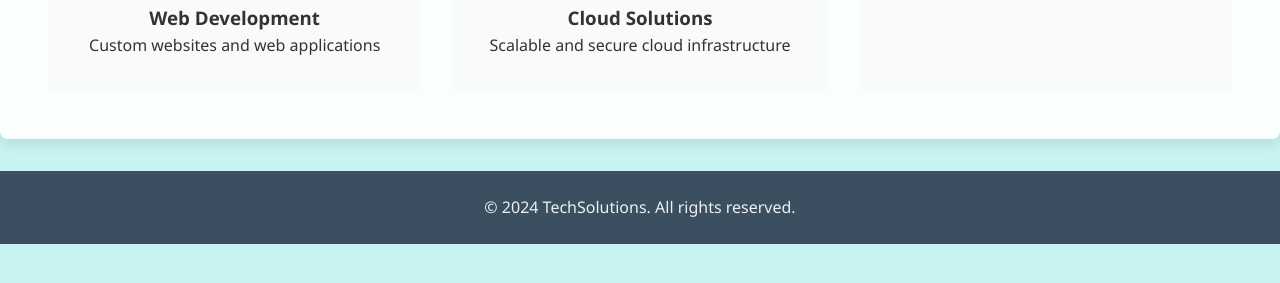
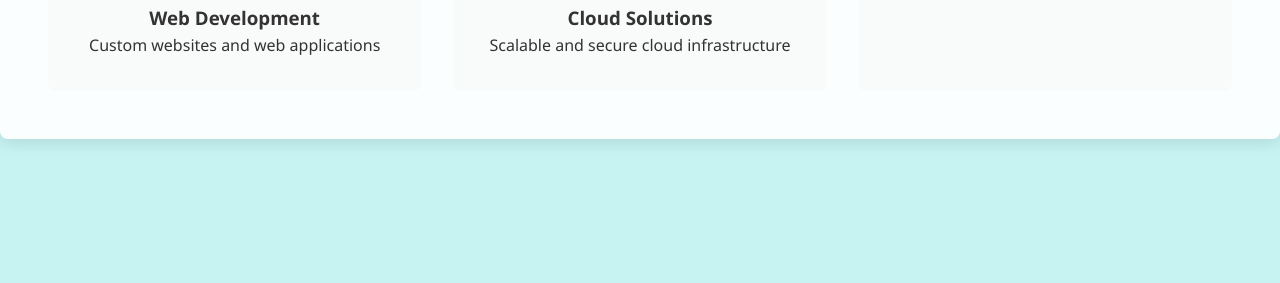
Before and after one commit to iarelameda/iarelameda.github.io, a plain HTML site: page Pages/services.html in a window 1280 px wide. Shown: the part 267-550 px from the top of the page. Drawn offline with Linux system fonts and the light colour scheme; files whose address does not match are found by name.

Commit message:
Update services.html

```diff
--- a/Pages/services.html
+++ b/Pages/services.html
@@ -42,8 +42,5 @@
         </section>
     </main>
 
-    <footer>
-        <p>&copy; 2024 TechSolutions. All rights reserved.</p>
-    </footer>
 </body>
 </html>
```
